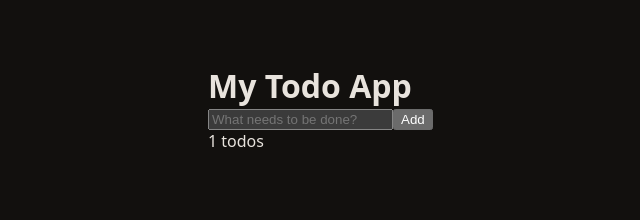
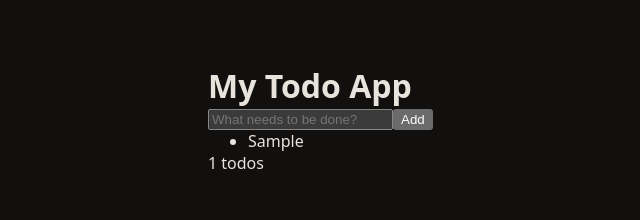
Before and after one commit to chrisgen19/learn-react, a React (Vite) app in the folder react-todo/: page / in a window 1280 px wide. Both pictures are taken after typing "Sample" into the empty fields and a click on the button "Add". Shown: the top 220 px of the page, without its empty margins (160-800 px from the left). Built offline with nearby package versions, Linux system fonts and the light colour scheme.

Commit message:
feat(react-todo): render todos with TodoList and TodoItem
Fills in the TodoList and TodoItem placeholders and mounts TodoList in App
so added todos are visible instead of only counted.

```diff
--- a/react-todo/src/App.tsx
+++ b/react-todo/src/App.tsx
@@ -1,4 +1,5 @@
 import TodoForm from "./components/TodoForm";
+import TodoList from "./components/TodoList";
 import { useState } from "react";
 import type { Todo } from "./types/todo";
 
@@ -21,6 +22,7 @@ function App() {
     <main>
       <h1>My Todo App</h1>
       <TodoForm onAddTodo={addTodo} />
+      <TodoList todos={todos} />
       <p>{todos.length} todos</p>
     </main>
   );
--- a/react-todo/src/components/TodoList.tsx
+++ b/react-todo/src/components/TodoList.tsx
@@ -0,0 +1,17 @@
+import type { Todo } from "../types/todo";
+
+type TodoListProps = {
+  todos: Todo[];
+};
+
+function TodoList({ todos }: TodoListProps) {
+  return (
+    <ul>
+      {todos.map((todo) => (
+        <li key={todo.id}>{todo.title}</li>
+      ))}
+    </ul>
+  );
+}
+
+export default TodoList;
```
Also changed, not shown: react-todo/src/components/TodoItem.tsx (+11 -0 lines).
